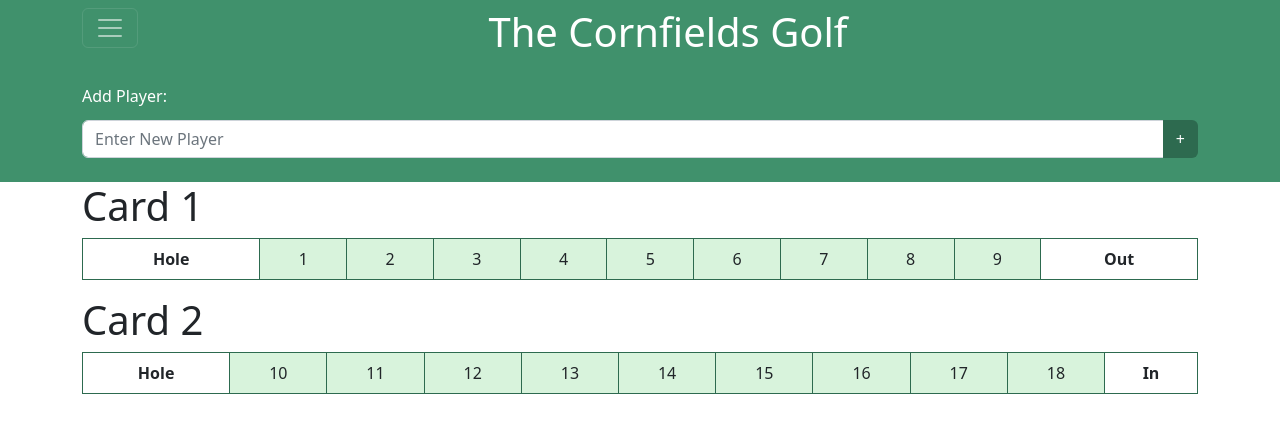
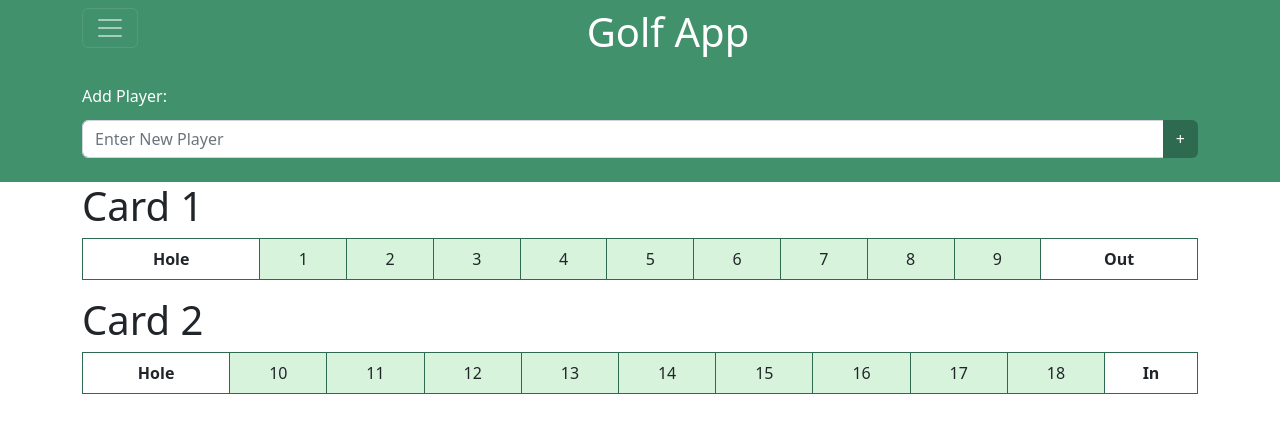
Before and after one commit to AaronHalsell/GolfApp, a plain HTML site: page index.html in a window 1280 px wide. Drawn offline with nearby package versions, Linux system fonts and the light colour scheme; no server answers.

Commit message:
added title

```diff
--- a/index.html
+++ b/index.html
@@ -37,7 +37,7 @@
                 <button class="navbar-toggler" type="button" data-bs-toggle="collapse" data-bs-target="#navbarToggleExternalContent" aria-controls="navbarToggleExternalContent" aria-expanded="false" aria-label="Toggle navigation">
                     <span class="navbar-toggler-icon"></span>
                 </button>
-                <h1 class="text-white logo">The Cornfields Golf</h1>
+                <h1 class="text-white logo">Golf App</h1>
                 <span></span>
         </div>
         <div class="container">
```
